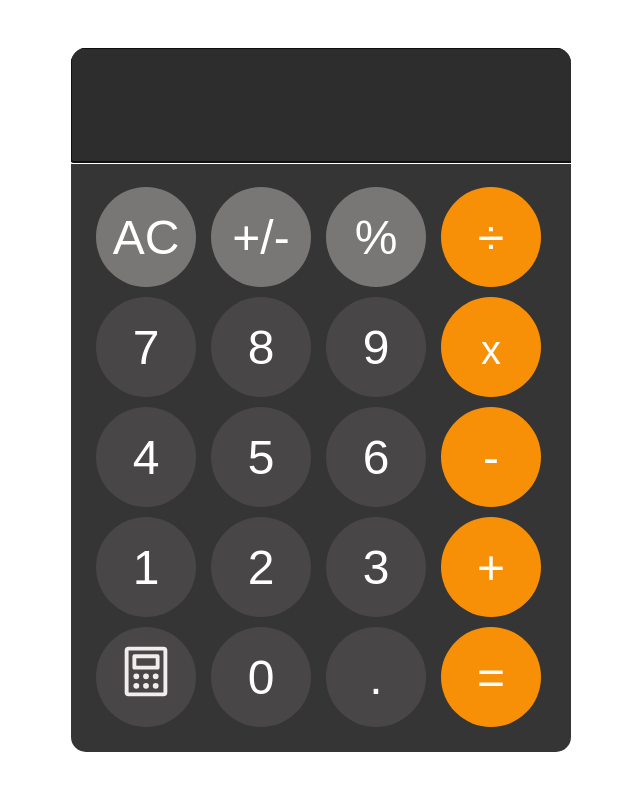
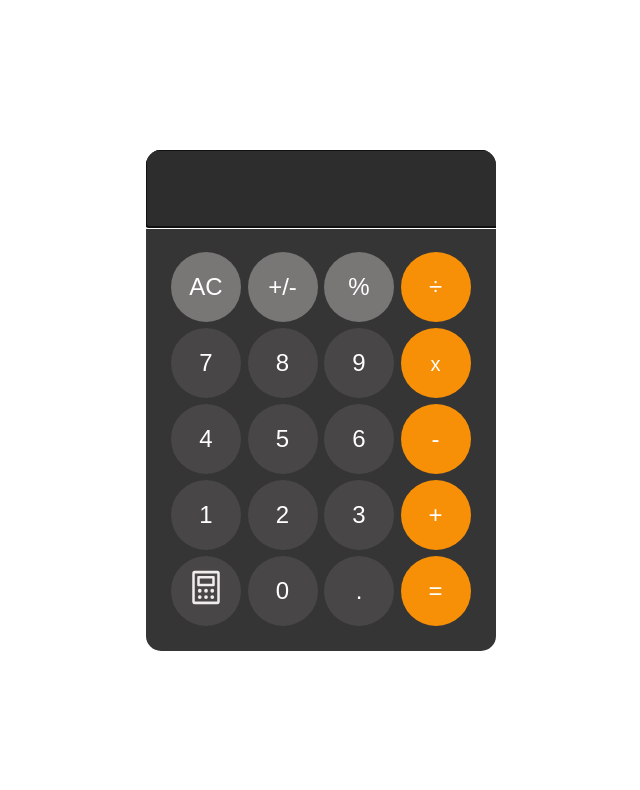
Before and after one commit to GiftyAdams/calculator, a plain HTML site: page index.html in a window 1280 px wide. Shown: the whole page, without its empty margins (319-959 px from the left). Drawn offline with Linux system fonts and the light colour scheme.

Commit message:
resized the calculator and on click returns focus to input

```diff
--- a/index.html
+++ b/index.html
@@ -10,7 +10,7 @@
 
 <body>
     <div id="calculator">
-        <input id="display" type="number" autocomplete="off" autofocus>
+        <input id="display" autocomplete="off" autofocus>
         <div class="keys">
             <button onclick="clearDisplay()" class="operator-btn">AC</button>
             <button class="operator-btn">+/-</button>
--- a/script.js
+++ b/script.js
@@ -27,3 +27,13 @@ document.addEventListener("keydown", function (event) {
     calculate();
   }
 });
+
+document.addEventListener("keydown", function (event) {
+  if (event.key === "Escape") {
+    display.value = "";
+  }
+});
+
+document.addEventListener("click", function () {
+  display.focus();
+});
--- a/style.css
+++ b/style.css
@@ -36,7 +36,7 @@ body {
     border: none;
     align-items: center;
     text-align: left;
-    font-size: 4rem;
+    font-size: 2rem;
     background-color: rgb(46, 45, 45);
     cursor: pointer;
     caret-color: transparent;
@@ -46,25 +46,25 @@ body {
     font-family: Arial, sans-serif;
     background-color: rgb(54, 53, 53);
     border-radius: 15px;
-    max-width: 500px;
+    max-width: 350px;
     overflow: hidden;
 }
 
 .keys {
     display: grid;
     grid-template-columns: repeat(4, 1fr);
-    gap: 10px;
+    gap: 6px;
     padding: 25px;
 }
 
 button {
-    width: 100px;
-    height: 100px;
+    width: 70px;
+    height: 70px;
     border-radius: 50%;
     border: none;
     color: white;
     background-color: rgb(72, 70, 70);
-    font-size: 3rem;
+    font-size: 1.5rem;
     cursor: pointer;
 }
 
```
